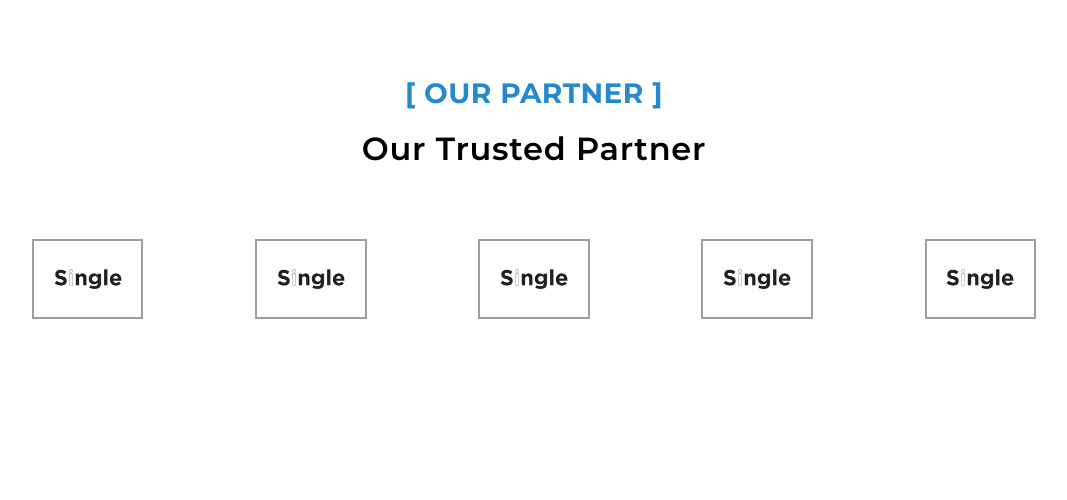
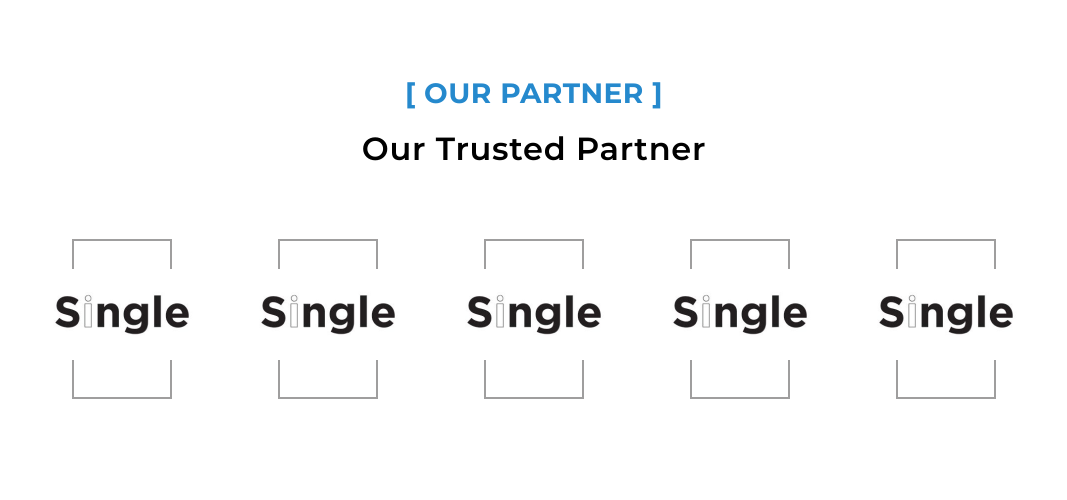
Before and after one commit to arunkishore2001/new-connimora, a PHP site: page / in a window 1280 px wide. Shown: the part 3013-3513 px from the top of the page, without its empty margins (106-1173 px from the left). Before the commit the page ends 3332 px from the top, so only its background shows below. Run offline with PHP 8.4, Linux system fonts and the light colour scheme; some web fonts are replaced.

Commit message:
Secound Change

```diff
--- a/css/styles.css
+++ b/css/styles.css
@@ -72,7 +72,8 @@ font-weight: 500;
 line-height: 30px;
 text-transform: capitalize;
 text-align: justify;
-width: 100%;
+
+
 
 
   }
@@ -775,8 +776,9 @@ text-transform: capitalize;
 }
 
 .partner-box {
-  width: 10%;
-  height: 80px;
+
+  width: 50%;
+  height: 160px;
   margin: 10px;
   border: 2px solid #9F9E9E;
   display: flex;
@@ -784,17 +786,22 @@ text-transform: capitalize;
   align-items: center;
 }
 
-.partner-box img {
-  width: 100%;
-  height: auto;
-  max-width: 100px;
+
+
+.partner-image img {
+
+  position: relative;
+  bottom: 140px;
+  right: 40px;
+
 }
 
 .partner-detail {
   display: flex;
-  justify-content: space-around;
+  justify-content: space-evenly;
   flex-wrap: wrap;
   margin-top: 60px;
+  margin-left: 80px;
 }
 
 @media (max-width: 1200px) {
--- a/index.html
+++ b/index.html
@@ -375,25 +375,79 @@
     </div>
 
     <div class="partner-detail">
+        <div class="whole-partner-box">
+
+
         <div class="partner-box">
+
+        </div>
+
+        <div class="partner-image">
             <img src="./images/partner1.png" alt="">
         </div>
 
+
+        </div>
+
+        <div class="whole-partner-box">
+
+
             <div class="partner-box">
+
+            </div>
+
+            <div class="partner-image">
                 <img src="./images/partner1.png" alt="">
             </div>
 
+
+            </div>
+
+            <div class="whole-partner-box">
+
+
                 <div class="partner-box">
+
+                </div>
+
+                <div class="partner-image">
                     <img src="./images/partner1.png" alt="">
                 </div>
 
+
+                </div>
+
+                <div class="whole-partner-box">
+
+
                     <div class="partner-box">
+
+                    </div>
+
+                    <div class="partner-image">
                         <img src="./images/partner1.png" alt="">
                     </div>
 
+
+                    </div>
+
+
+                    <div class="whole-partner-box">
+
+
                         <div class="partner-box">
+
+                        </div>
+
+                        <div class="partner-image">
                             <img src="./images/partner1.png" alt="">
                         </div>
+
+
+                        </div>
+
+
+
     </div>
 </div>
 
```
Lines whose indentation alone changed are shown as unchanged.
